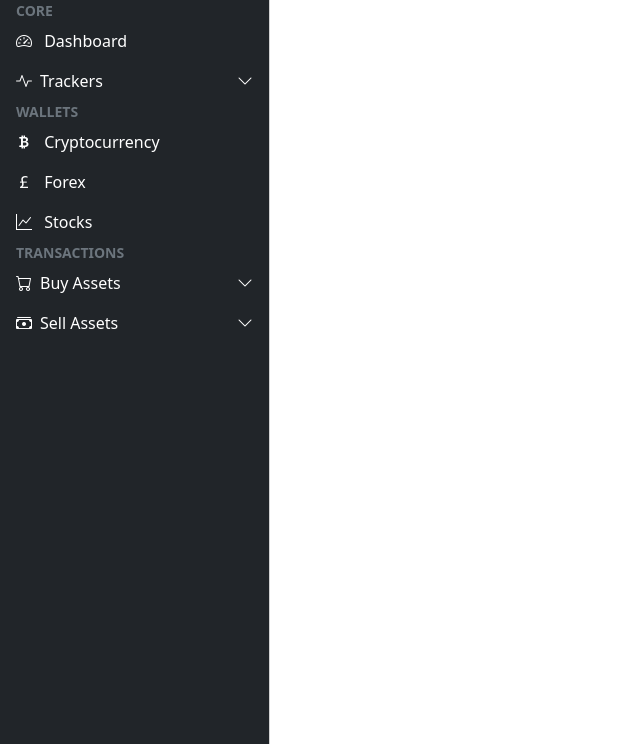
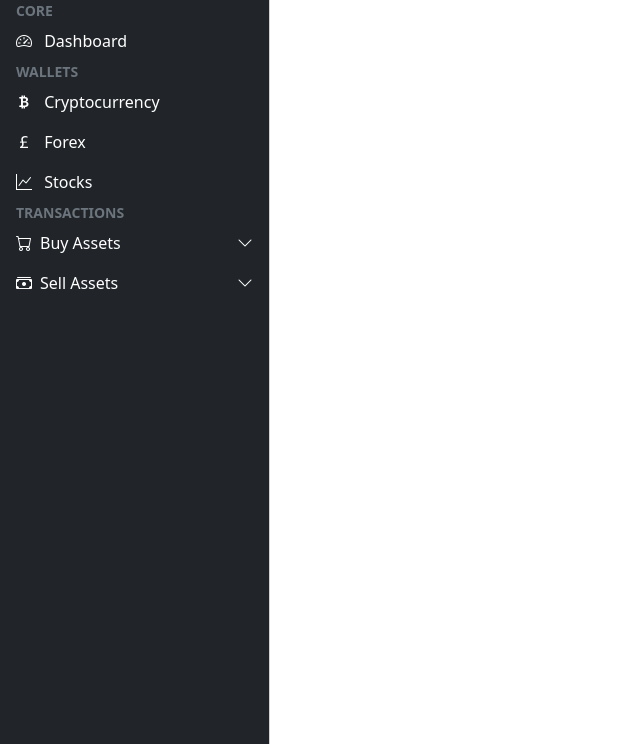
Before and after one commit to ndungu-kr/Fintra, a Flask app: page /forex-wallet/buy-forex in a window 1280 px wide. Shown: the part 56-800 px from the top of the page, without its empty margins (0-640 px from the left). Run offline with Flask 3, Linux system fonts and the light colour scheme; a user stored in the database is signed in; data comes from the database, SQL or seed files in the repository; some libraries are stand-ins or nearby versions.

Commit message:
Removed tracking feature

```diff
--- a/website/templates/base.html
+++ b/website/templates/base.html
@@ -84,38 +84,6 @@
                                 Dashboard
                             </span>
                         </a>
-                    </li>
-                    <li>
-                        <a class="nav-link px-3 sidebar-link active" data-bs-toggle="collapse" href="#trackerCollapse"
-                            role="button" aria-expanded="false" aria-controls="trackerCollapse">
-                            <span class="me-2"><i class="bi bi-activity"></i></span>
-                            <span>Trackers</span>
-                            <span class="right-icon ms-auto"><i class="bi bi-chevron-down"></i></span>
-                        </a>
-                        <div class="collapse" id="trackerCollapse">
-                            <div>
-                                <ul class="navbar-nav ps-3">
-                                    <li>
-                                        <a class="nav-link px-3 active" href="/cryptocurrency-tracker">
-                                            <span class="me-2"><i class="bi bi-clipboard-data-fill"></i></span>
-                                            <span>Cryptocurrency</span>
-                                        </a>
-                                    </li>
-                                    <li>
-                                        <a class="nav-link px-3 active" href="/forex-tracker">
-                                            <span class="me-2"><i class="bi bi-clipboard-data-fill"></i></span>
-                                            <span>Forex</span>
-                                        </a>
-                                    </li>
-                                    <li>
-                                        <a class="nav-link px-3 active" href="/stock-tracker">
-                                            <span class="me-2"><i class="bi bi-clipboard-data-fill"></i></span>
-                                            <span>Stocks</span>
-                                        </a>
-                                    </li>
-                                </ul>
-                            </div>
-                        </div>
                     </li>
                     <li>
                         <div class="text-muted small fw-bold text-uppercase px-3">Wallets</div>
--- a/website/templates/cryptocurrency_tracker.html
+++ /dev/null
@@ -1,6 +0,0 @@
-{% extends "base.html"%}
-{% block title %}Cryptocurrency Tracker{% endblock %}
-
-{% block content %}
-
-{% endblock %}
--- a/website/templates/forex_tracker.html
+++ /dev/null
@@ -1,6 +0,0 @@
-{% extends "base.html"%}
-{% block title %}Forex Tracker{% endblock %}
-
-{% block content %}
-
-{% endblock %}
--- a/website/templates/stock_tracker.html
+++ /dev/null
@@ -1,6 +0,0 @@
-{% extends "base.html"%}
-{% block title %}Stock Tracker{% endblock %}
-
-{% block content %}
-
-{% endblock %}
--- a/website/views.py
+++ b/website/views.py
@@ -101,21 +101,3 @@ def buy_stock():
 @login_required
 def sell_stock():
     return render_template("sell_stock.html", user=current_user)
-
-
-@views.route("/cryptocurrency-tracker", methods=["GET", "POST"])
-@login_required
-def cryptocurrency_tracker():
-    return render_template("cryptocurrency_tracker.html", user=current_user)
-
-
-@views.route("/forex-tracker", methods=["GET", "POST"])
-@login_required
-def forex_tracker():
-    return render_template("forex_tracker.html", user=current_user)
-
-
-@views.route("/stock-tracker", methods=["GET", "POST"])
-@login_required
-def stock_tracker():
-    return render_template("stock_tracker.html", user=current_user)
```
